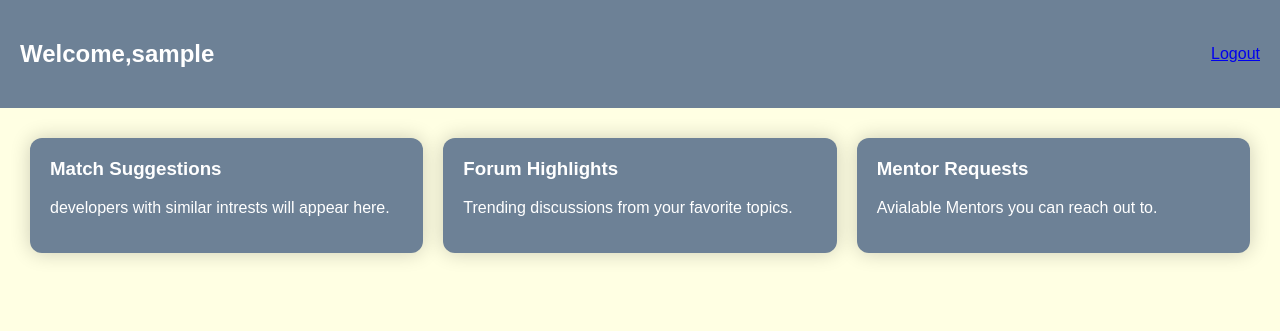
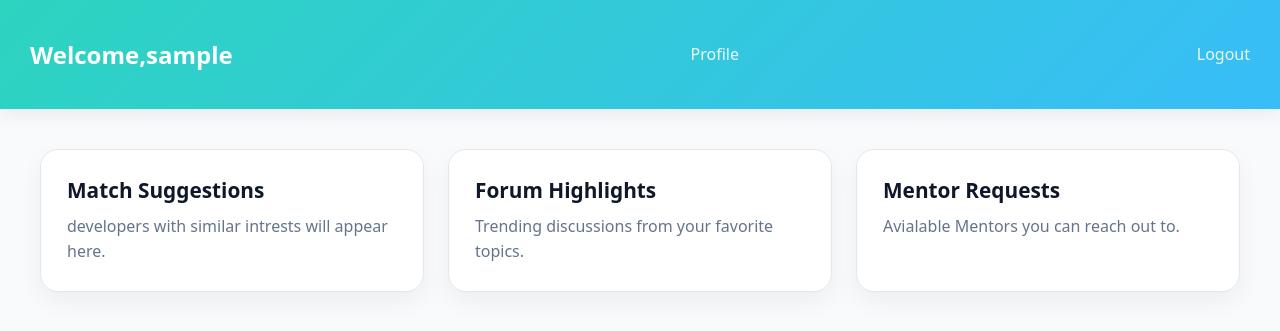
Before and after one commit to ghatageakshay/CodeMate, a Flask app: page /dashboard in a window 1280 px wide. Shown: the top 331 px of the page. Run offline with Flask 3, Linux system fonts and the light colour scheme; the visitor is signed in with stand-in values (Sample User, id 1).

Commit message:
add login/signup flow,profile page,fix sqllite issues

```diff
--- a/app.py
+++ b/app.py
@@ -23,28 +23,41 @@ def signup():
 
         conn=get_db()
         cursor=conn.cursor()
-        cursor.execute(
-            "INSERT INTO users(name,email,password,skill_level,interests) values(?,?,?,?,?)",
-            (name,email,password,skill,interests)
+        try:
+            cursor.execute(
+                "INSERT INTO users(name,email,password,skill_level,interests) values(?,?,?,?,?)",
+                (name,email,password,skill,interests)
 
         )
 
-        conn.commit()
-        conn.close()
+            conn.commit()
+            user_id=cursor.lastrowid
 
-        return redirect("/profile")
+
+            session["user_id"]=user_id
+            session["user_name"]=name
+
+            return redirect("/dashboard")
+
+        except sqlite3.IntegrityError:
+            return render_template("signup.html",error="Email Alreday registred")
+
+        finally:
+            conn.close()
 
     return render_template("signup.html")
 
-@app.route("/profile")
-def profile():
-    conn=get_db()
-    cursor=conn.cursor()
-    cursor.execute("SELECT * FROM users ORDER BY id DESC LIMIT 1")
-    user=cursor.fetchone()
-    conn.close()
 
-    return f"WELCOME {user[1]}! Skill:{user[4]},Interests: {user[5]}"
+
+# @app.route("/profile")
+# def profile():
+#     conn=get_db()
+#     cursor=conn.cursor()
+#     cursor.execute("SELECT * FROM users ORDER BY id DESC LIMIT 1")
+#     user=cursor.fetchone()
+#     conn.close()
+
+#     return f"WELCOME {user[1]}! Skill:{user[4]},Interests: {user[5]}"
 
 
 @app.route("/")
@@ -85,5 +98,51 @@ def logout():
     session.clear()
     return redirect("/login")
 
+@app.route("/profile")
+def profile():
+    if "user_id" not in session:
+        return redirect("/login")
+
+    user_id=session["user_id"]
+    conn=get_db()
+    cursor=conn.cursor()
+    cursor.execute("select name,email,skill_level,interests FROM users WHERE id=?",(user_id,))
+    user=cursor.fetchone()
+
+    return render_template("profile.html",user=user)
+
+@app.route("/profile/edit",methods=["GET","POST"])
+def edit_profile():
+    if "user_id" not in session:
+        return redirect("/login")
+
+    conn=get_db()
+    cursor=conn.cursor()
+
+    if request.method=="POST":
+        name=request.form["name"]
+        skill=request.form["skill_level"]
+        interests=request.form["interests"]
+
+        cursor.execute("""
+                       UPDATE users
+                       set name=?,skill_level=?,interests=?
+                       where id=?
+                       """,
+                       (name,skill,interests,session["user_id"])
+
+        )
+
+        conn.commit()
+        conn.close()
+
+        session["user_name"]=name
+        return redirect("/profile")
+
+    cursor.execute("SELECT name,skill_level,interests from users where id=?",(session["user_id"],))
+    user=cursor.fetchone()
+    conn.close()
+
+    return render_template("edit_profile.html",user=user)
 if __name__=="__main__":
     app.run(debug=True)
--- a/templates/dashboard.html
+++ b/templates/dashboard.html
@@ -1,57 +1,94 @@
 <!DOCTYPE html>
 <html lang="en">
+
 <head>
     <meta charset="UTF-8">
     <meta name="viewport" content="width=device-width, initial-scale=1.0">
     <title>Dahboard-CodeMate</title>
 </head>
 <style>
-    body{
-        margin: 0;
-        font-family: sans-serif;
-        background: #ffffe3;
-        color: #333;
-
+:root {
+  --bg-main: #F9FAFB;
+  --bg-card: #FFFFFF;
+  --primary: #2DD4BF;
+  --secondary: #38BDF8;
+  --text-main: #0F172A;
+  --text-muted: #64748B;
+  --border-light: #E5E7EB;
 }
 
-    .header{
-        background: #6d8196;
-        padding: 20px;
+body {
+  margin: 0;
+  font-family: system-ui, sans-serif;
+  background: var(--bg-main);
+  color: var(--text-main);
+}
+
+.header {
+  background: linear-gradient(135deg, var(--primary), var(--secondary));
+  padding: 18px 30px;
   color: white;
   display: flex;
   justify-content: space-between;
   align-items: center;
+  position: sticky;
+  top: 0;
+  z-index: 10;
+  box-shadow: 0 4px 20px rgba(0,0,0,0.08);
 }
 
-    .container{
-        padding: 30px;
-        display: grid;
-        grid-template-columns: repeat(auto-fit,minmax(280px,1fr));
-        gap:20px;
+.header a {
+  color: white;
+  text-decoration: none;
+  opacity: 0.9;
 }
 
-    .card{
-        background:#6d8196;
-        color: white;
-        padding: 20px;
-        border-radius: 12px;
-        box-shadow: 0 0 20px rgba(0,0,0,0.2);
+.header a:hover {
+  opacity: 1;
+  text-decoration: underline;
 }
 
-.card h3{
-    margin-top: 0;
-
+.container {
+  padding: 40px;
+  display: grid;
+  grid-template-columns: repeat(auto-fit, minmax(280px, 1fr));
+  gap: 24px;
 }
 
-.logout{
-    color: white;
-    text-decoration: underline;
+.card {
+  background: var(--bg-card);
+  border: 1px solid var(--border-light);
+  border-radius: 18px;
+  padding: 26px;
+  box-shadow: 0 10px 25px rgba(0,0,0,0.05);
+  transition: transform 0.2s ease, box-shadow 0.2s ease;
+}
+
+.card:hover {
+  transform: translateY(-6px);
+  box-shadow: 0 18px 40px rgba(0,0,0,0.1);
+}
+
+.card h3 {
+  margin: 0 0 10px;
+  font-size: 1.3rem;
+  color: var(--text-main);
+}
+
+.card p {
+  margin: 0;
+  color: var(--text-muted);
+  line-height: 1.6;
 }
 </style>
+
+
 <body>
 
 
-<div class="header"><h2>Welcome,{{name}}</h2>
+    <div class="header">
+        <h2>Welcome,{{name}}</h2>
+        <a href="/profile">Profile</a>
         <a href="/logout">Logout</a>
     </div>
 
@@ -73,4 +110,5 @@
         </div>
     </div>
 </body>
+
 </html>
--- a/templates/signup.html
+++ b/templates/signup.html
@@ -115,6 +115,10 @@
                 </select>
                 <input name="interests" placeholder="Interests (e.g. Frontend)" required>
                 <button type="submit">Signup</button>
+
+                {% if error %}
+                <p style="color: red">{{error}}</p>
+                {% endif %}
             </form>
         </div>
 
```
Also changed, not shown: templates/edit_profile.html (added, +12 -0 lines), templates/profile.html (+19 -0 lines), images/ui.png (added), images/ui1.png (added), images/ui3.png (added). Lines whose indentation alone changed are shown as unchanged.
